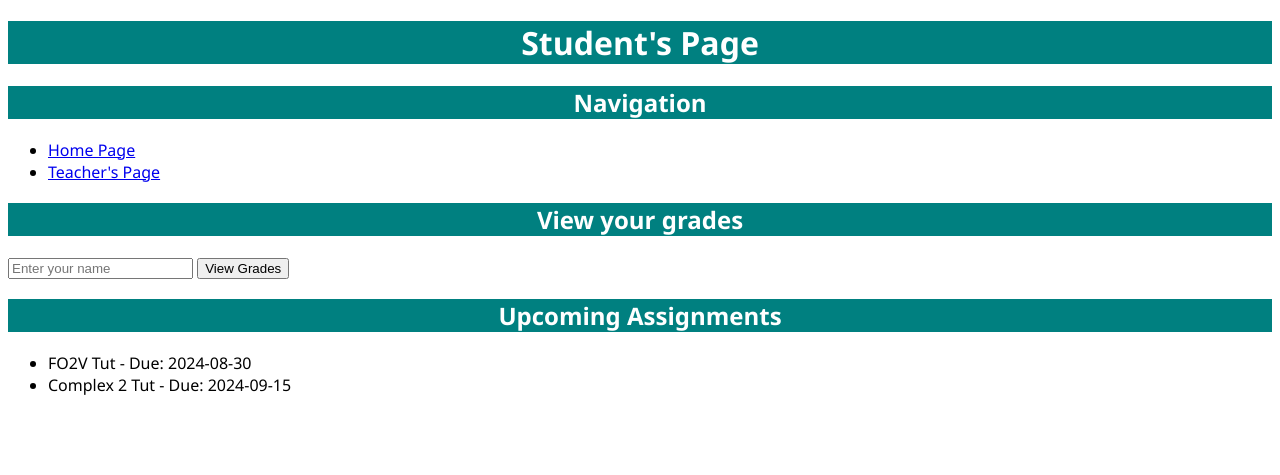
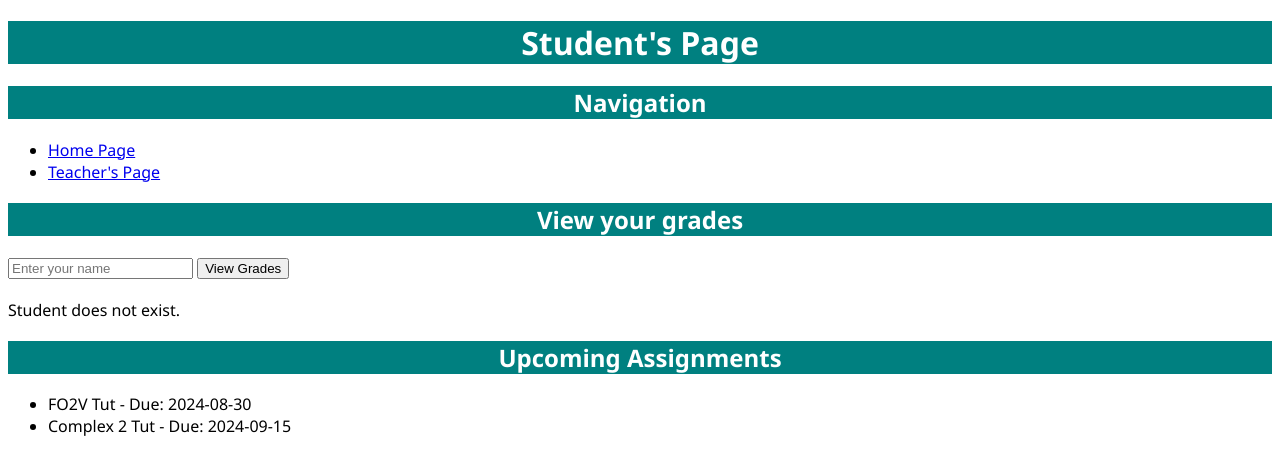
Before and after one commit to lntm2006/WA2-Web-App-Class-Website, a Flask app: page /student in a window 1280 px wide. Shown: the top 475 px of the page. Run offline with Flask 3, Linux system fonts and the light colour scheme.

Commit message:
Update student.html

```diff
--- a/templates/student.html
+++ b/templates/student.html
@@ -19,7 +19,9 @@
         <button type="submit">View Grades</button>
     </form>
 
-    {% if student_score %}
+    {% if not student_score %}
+        <p>Student does not exist.</p>
+    {% else %}
         <h2>Grades</h2>
         <table>
             <thead>
```
